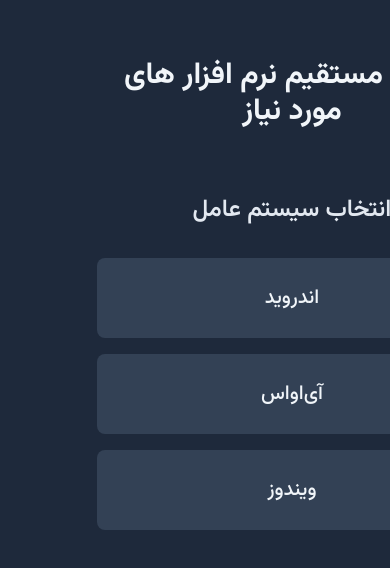
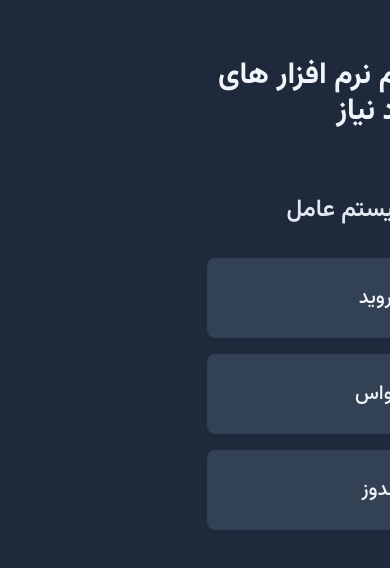
Before and after one commit to Hanifehdev/appdownload, a Next.js app: page / in a window 390 px wide. Shown: the part 128-696 px from the top of the page. Built offline with nearby package versions, Linux system fonts and the light colour scheme.

Commit message:
home-end

```diff
--- a/src/app/components/HomeBox.jsx
+++ b/src/app/components/HomeBox.jsx
@@ -5,19 +5,25 @@ import Link from 'next/link';
 const HomeBox = () => {
   return (
     <div className="mt-16">
-      <p className="text-center text-2xl font-semibold text-slate-200">
+      <p className="text-center text-2xl font-semibold text-slate-200 cursor-default">
         انتخاب سیستم عامل
       </p>
-      <div className="flex flex-col gap-4 mt-8">
+      <div className="grid grid-cols-12 gap-4 mt-8">
+        <div className="md:col-span-4 col-span-12">
           <Link href="/android">
             <div className="homeBox">اندروید</div>
           </Link>
+        </div>
+        <div className="md:col-span-4 col-span-12">
           <Link href="/ios">
             <div className="homeBox">آی‌او‌اس</div>
           </Link>
-        <Link href="windows">
+        </div>
+        <div className="md:col-span-4 col-span-12">
+          <Link href="/windows">
             <div className="homeBox">ویندوز</div>
           </Link>
+        </div>
       </div>
     </div>
   );
--- a/src/app/components/HomeTitle.jsx
+++ b/src/app/components/HomeTitle.jsx
@@ -2,7 +2,7 @@ import React from 'react';
 
 const HomeTitle = () => {
   return (
-    <h2 className="font-bold text-3xl text-center">
+    <h2 className="font-bold text-3xl text-center cursor-default">
       دانلود مستقیم نرم افزار های مورد نیاز
     </h2>
   );
--- a/src/app/globals.css
+++ b/src/app/globals.css
@@ -3,7 +3,7 @@
 @tailwind utilities;
 
 .homeBox {
-  @apply h-20 bg-slate-700 flex justify-center items-center font-medium text-xl rounded-lg;
+  @apply h-20 bg-slate-700 flex justify-center items-center font-medium text-xl rounded-lg hover:bg-slate-600;
 }
 
 @font-face {
--- a/src/app/page.js
+++ b/src/app/page.js
@@ -3,7 +3,7 @@ import HomeTitle from './components/HomeTitle';
 export default function Home() {
   return (
     <section className="w-full h-screen flex flex-col items-center justify-center">
-      <div className="container mx-auto">
+      <div className="container mx-auto px-4 sm:px-0">
         <HomeTitle />
         <HomeBox />
       </div>
```
Lines whose indentation alone changed are shown as unchanged.
